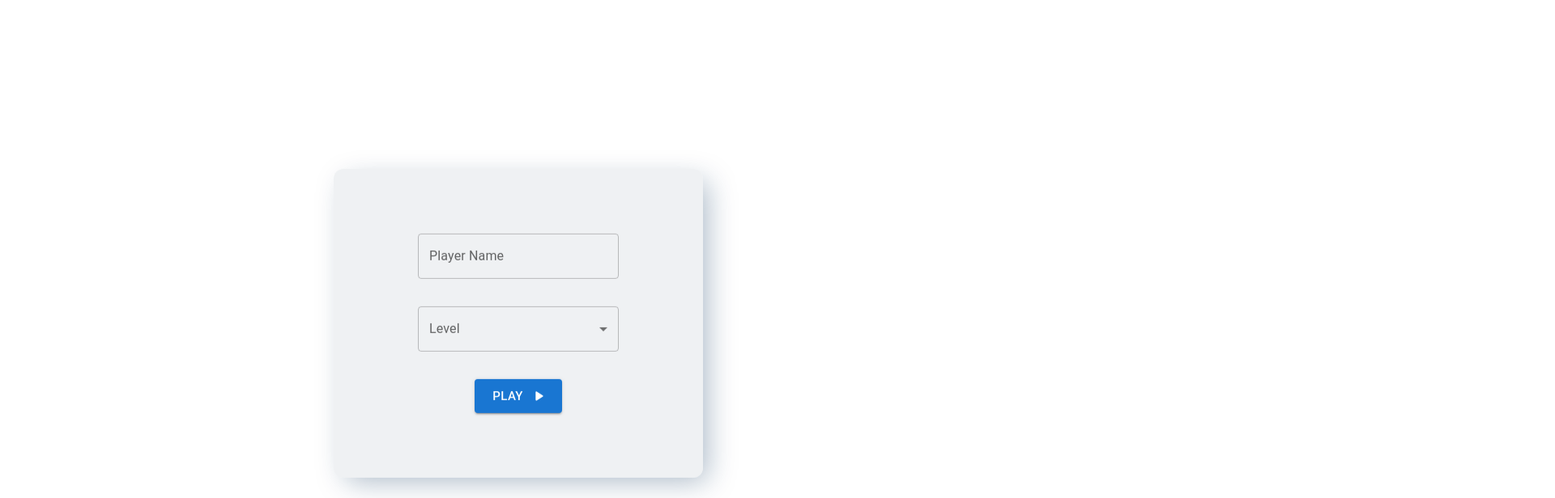
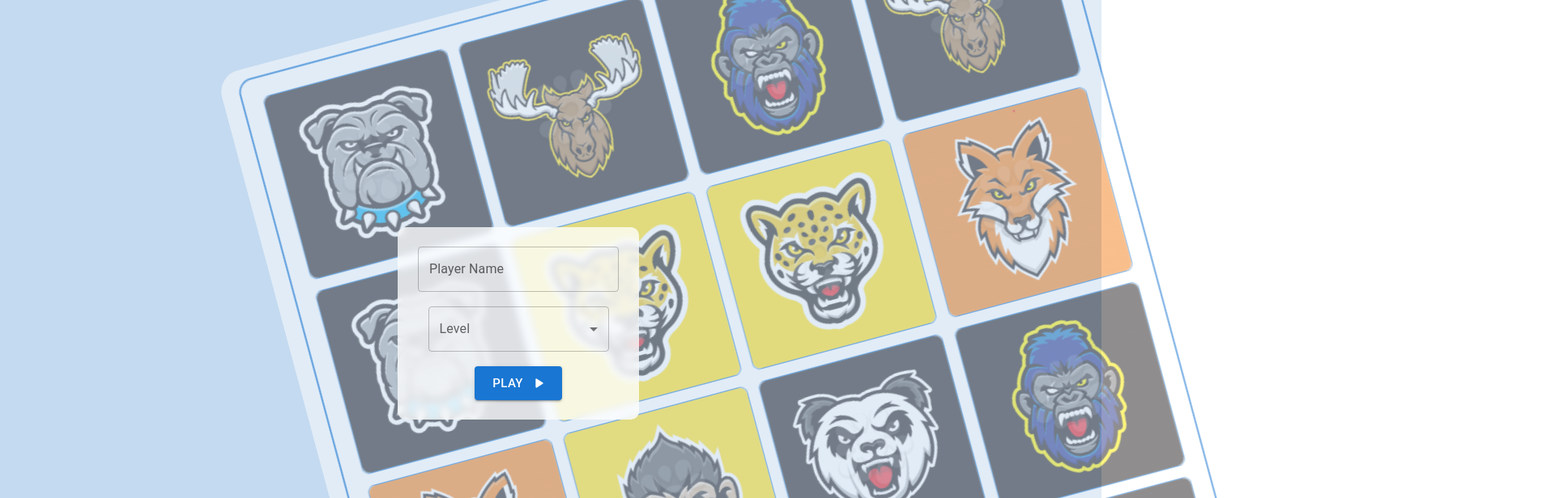
Before and after one commit to Hadi87s/Memory-Card-Game, a React (Vite) app: page / in a window 1280 px wide. Shown: the top 616 px of the page at 81% size, 1920 px wide, since content can reach past the window. Built offline with nearby package versions, Linux system fonts and the light colour scheme.

Commit message:
adding a picture to the login screen, with a style buff to the rest.

```diff
--- a/src/App.css
+++ b/src/App.css
@@ -51,3 +51,45 @@ body {
 
   grid-template-columns: repeat(6,1fr);
 }
+
+.login-form{
+  position: absolute;
+  top: 50%;
+  left: 50%;
+  transform: translate(-50%,-50%);
+  padding: 5rem;
+  border-radius: 12px;
+  height: 100%;
+  width: 100%;
+  display: flex;
+  justify-content: center;
+  align-items: center;
+  background-color: #5d9ad75d;
+}
+
+.custom-mui-dropdown{
+  width: 223px;
+
+}
+
+.custom-mui-container {
+  width: 250px;
+    background: #ffffffc4;
+    padding: 1.5rem;
+    margin: 0 auto;
+    border-radius: 10px;
+    backdrop-filter: blur(4px);
+}
+
+.image{
+  width: 82%;
+  height: 100%;
+  position: absolute;
+  top: 7%;
+  left: 41%;
+  transform: scale(1.2) rotateZ(-15deg);
+  background-image: url(./images/gameScene.png);
+  background-repeat: no-repeat;
+  border-radius: 23px;
+  opacity: 0.5;
+}
--- a/src/screens/login.screen.tsx
+++ b/src/screens/login.screen.tsx
@@ -15,6 +15,7 @@ import { authContext } from "../providers/authProvider";
 import { useNavigate } from "react-router-dom";
 import React from "react";
 import { ELevels } from "../types/@types";
+import { color } from "framer-motion";
 
 const LoginScreen = () => {
   const nameField = useRef<HTMLInputElement>(null);
@@ -47,7 +48,8 @@ const LoginScreen = () => {
   return (
     <div className="login-form">
       <Container>
-        <Stack spacing={3} alignItems="center">
+       <div className="image"></div>
+        <Stack spacing={1} alignItems="center" className="custom-mui-container">
           <TextField
             inputRef={nameField}
             className="custom-mui-textfield"
@@ -55,7 +57,7 @@ const LoginScreen = () => {
             label="Player Name"
             variant="outlined"
           />
-          <FormControl fullWidth className="custom-mui-dropdown">
+          <FormControl className="custom-mui-dropdown">
             <InputLabel id="demo-simple-select-label">Level</InputLabel>
             <Select
               labelId="demo-simple-select-label"
--- a/src/screens/screens.css
+++ b/src/screens/screens.css
@@ -3,7 +3,7 @@
 }
 
 
-.login-form{
+/* .login-form{
     display: flex;
     justify-self: center;
     align-items: center;
@@ -17,7 +17,7 @@
     border-radius: 12px;
     backdrop-filter: blur(3px);
     box-shadow: 10px 10px 35px -5px #0a335c56;
-}
+} */
 .login-form .custom-mui-textfield,
 .login-form .custom-mui-dropdown{
     margin-bottom: 10px;
```
Also changed, not shown: src/images/gameScene.png (added).
